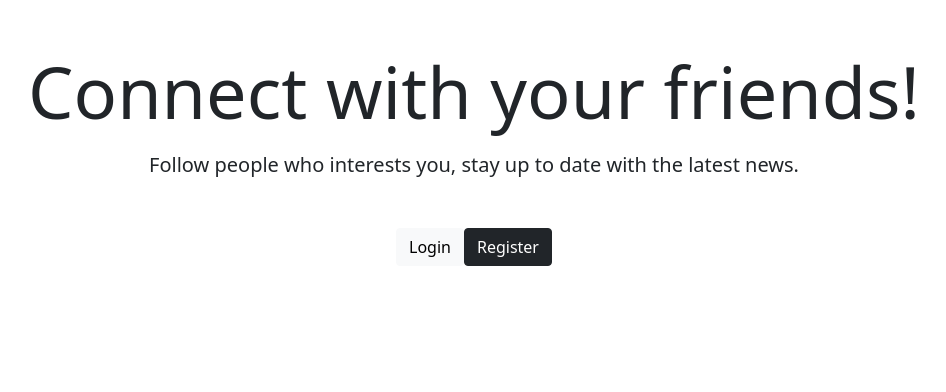
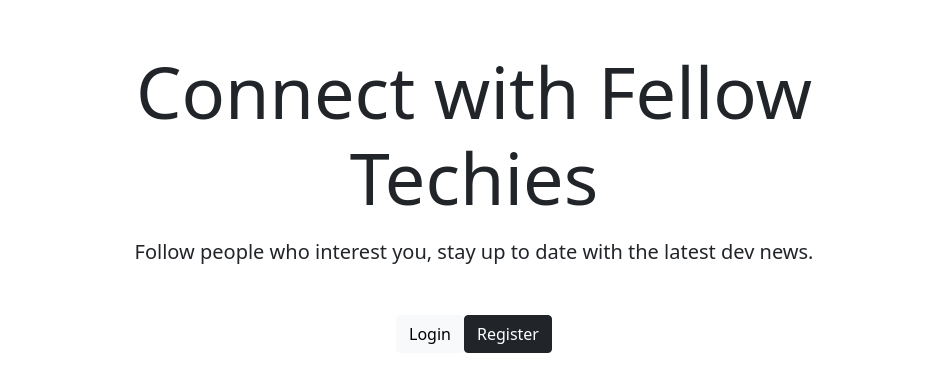
Before and after one commit to DavidHODs/Tech-HUB, a Django app: template landing/templates/landing/index.html in a window 1280 px wide. Shown: the part 56-448 px from the top of the page, without its empty margins (73-1019 px from the left). Run offline with Django 3.2, Linux system fonts and the light colour scheme; the template is opened without the code that fills it, so the values that code supplies are empty; parts of the project's set-up code (start-up, migrations or seed data) failed here and were passed over; some libraries are stand-ins or nearby versions.

Commit message:
techie-hub

```diff
--- a/SM/settings.py
+++ b/SM/settings.py
@@ -147,9 +147,9 @@ USE_TZ = True
 # Static files (CSS, JavaScript, Images)
 # https://docs.djangoproject.com/en/3.1/howto/static-files/
 
-# STATICFILES_DIRS = [
-#     os.path.join(BASE_DIR, 'static')
-# ]
+STATICFILES_DIRS = [
+    os.path.join(BASE_DIR, 'static')
+]
 
 STATIC_URL = '/static/'
 MEDIA_ROOT = BASE_DIR / 'media'
--- a/landing/templates/landing/index.html
+++ b/landing/templates/landing/index.html
@@ -5,9 +5,9 @@
 <div class="container">
   <div class="row-justify-content-center mt-5">
     <div class="col-md-10 col-sm-12 text-center">
-      <h1 class="display-2">Connect with your friends!</h1>
+      <h1 class="display-2">Connect with Fellow Techies</h1>
       <p class="mt-3 lead">
-        Follow people who interests you, stay up to date with the latest news.
+        Follow people who interest you, stay up to date with the latest dev news.
       </p>
       <div class="d-flex justify-content-center mt-5">
         <a href="{% url 'account_login' %}" class="btn btn-light mr-2">Login</a>
```
Also changed, not shown: db.sqlite3, social/migrations/0002_auto_20210728_0452.py (added), social/migrations/0003_auto_20210728_0455.py (added).
